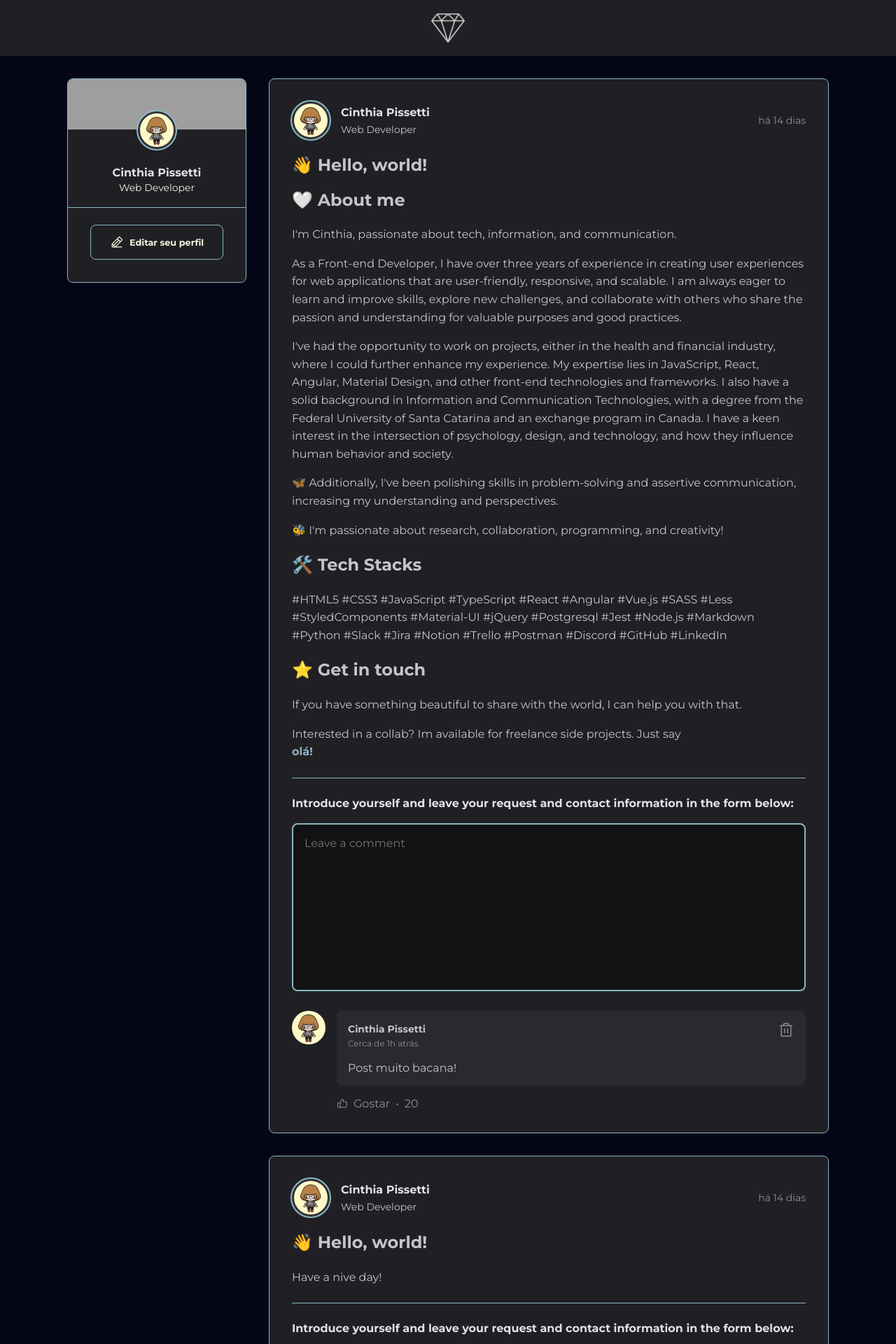
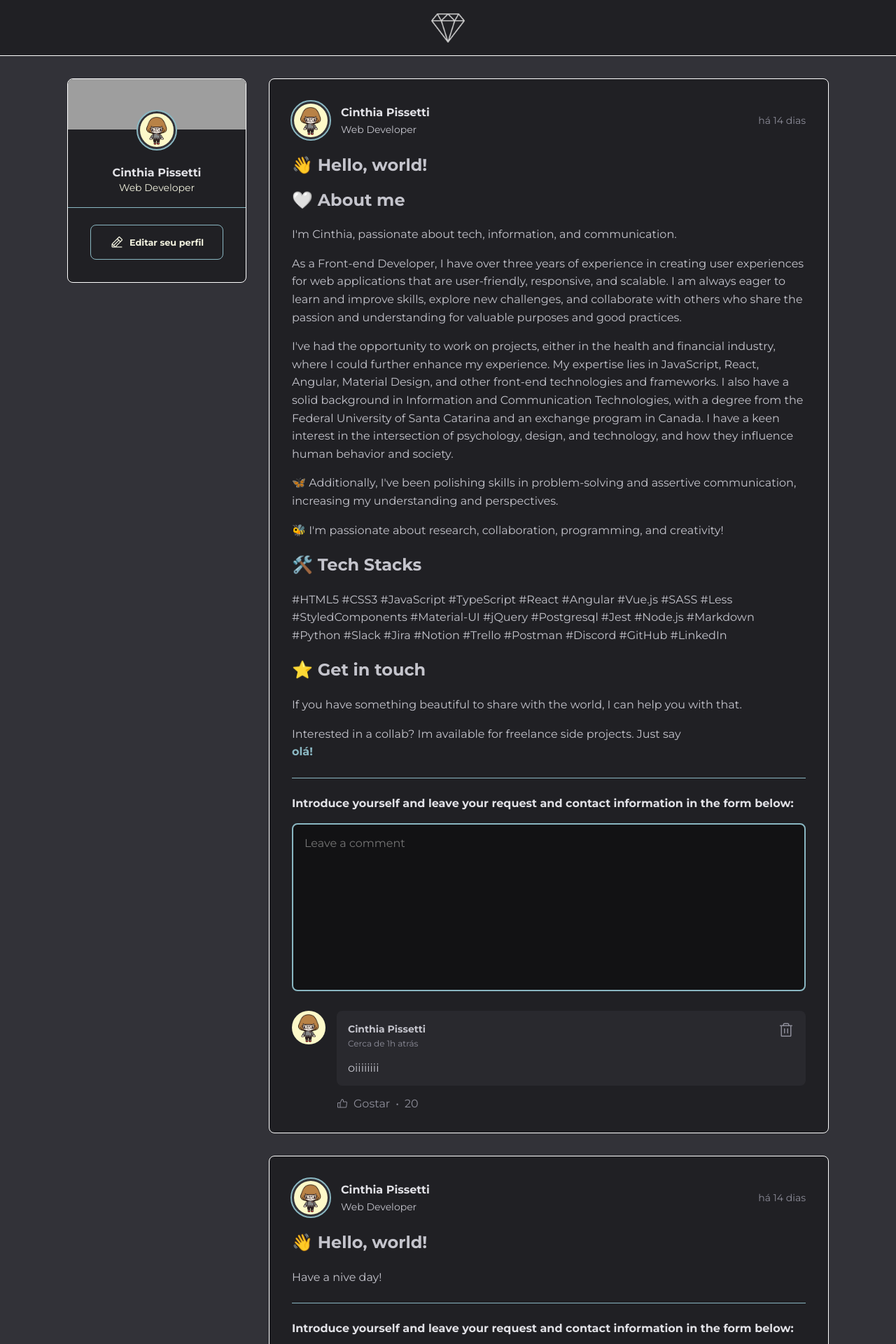
Before and after one commit to CinPi7/React-Fundamentals, a React (Vite) app: page / in a window 1280 px wide. Shown: the top 1920 px of the page at 70% size. Built offline with nearby package versions, Linux system fonts and the light colour scheme; grey boxes are pictures that could not be loaded.

Commit message:
fix bugs

```diff
--- a/src/App.jsx
+++ b/src/App.jsx
@@ -91,10 +91,10 @@ export function App() {
       <div className={styles.wrapper}>
         <Sidebar />
         <main>
-          {posts.map((post, index) => {
+          {posts.map((post) => {
             return (
               <Post
-                key={index}
+                key={post.id}
                 author={post.author}
                 content={post.content}
                 publishedAt={post.publishedAt}
--- a/src/components/Comment.jsx
+++ b/src/components/Comment.jsx
@@ -6,7 +6,7 @@ import { Avatar } from "./Avatar";
 import styles from "./Comment.module.css";
 import profileImage from "./../assets/49377882.jpeg";
 
-export function Comment({ content }) {
+export function Comment() {
   return (
     <div className={styles.comment}>
       <Avatar hasBorder={false} src={profileImage} />
@@ -28,7 +28,7 @@ export function Comment({ content }) {
               <Trash size={24} />
             </button>
           </header>
-          <p>{content}</p>
+          <p>oiiiiiiii</p>
         </div>
 
         <footer>
--- a/src/components/Header.jsx
+++ b/src/components/Header.jsx
@@ -3,7 +3,6 @@ import styles from "./Header.module.css";
 import cinLogo from "./../assets/diamond_636600.png";
 
 export function Header() {
-  console.log("Header", styles);
   return (
     <div>
       <header className={styles.header}>
--- a/src/components/Header.module.css
+++ b/src/components/Header.module.css
@@ -5,6 +5,7 @@
   justify-content: center;
   padding: 0.25rem 0;
   height: 5rem;
+  border-bottom: 1px solid var(--white);
 }
 
 .header img {
--- a/src/components/Post.jsx
+++ b/src/components/Post.jsx
@@ -7,7 +7,7 @@ import { Comment } from "./Comment";
 import { Avatar } from "./Avatar";
 
 import styles from "./Post.module.css";
-export function Post({ author, publishedAt, content }) {
+export function Post({ author, content, publishedAt }) {
   const publishedDateFormatted = format(
     publishedAt,
     "dd 'de' LLLL 'de' yyyy 'às' HH:mm'h'",
@@ -15,19 +15,20 @@ export function Post({ author, publishedAt, content }) {
       locale: ptBR,
     }
   );
-
   const publishedDateSince = formatDistanceToNow(publishedAt, {
     locale: ptBR,
     addSuffix: true,
   });
 
-  const [comments, setComments] = useState(["Post muito bacana!"]); // desestruturação do useState
-  const handleCreateComment = () => {
+  // const [comments, setComments] = useState(["Post muito bacana!"]); // desestruturação do useState
+
+  const handleCreateComment = (event) => {
     event.preventDefault();
 
-    const newComment = event.target.comment.value;
+    // const newComment = event.target.comment.value;
 
-    setComments([...comments, newComment]);
+    // setComments([...comments, newComment]);
+    // event.target.comment.value = "";
   };
 
   return (
@@ -36,7 +37,6 @@ export function Post({ author, publishedAt, content }) {
         <header className={styles.header}>
           <div className={styles.author}>
             <Avatar src={author.avatarURL} />
-
             <div className={styles.authorInfo}>
               <strong>{author.name}</strong>
               <span>{author.role}</span>
@@ -51,26 +51,29 @@ export function Post({ author, publishedAt, content }) {
         </header>
 
         <div className={styles.content}>
-          {content.map((line) => {
+          {content.map((line, index) => {
+            const key = `${line.type}-${index}`;
+
             if (line.type === "first-title") {
-              return <h1>{line.content}</h1>;
+              return <h1 key={key}>{line.content}</h1>;
             }
-
             if (line.type === "second-title") {
-              return <h2>{line.content}</h2>;
+              return <h2 key={key}>{line.content}</h2>;
             }
-
             if (line.type === "paragraph") {
-              return <p>{line.content}</p>;
+              return <p key={key}>{line.content}</p>;
             }
-
             if (line.type === "link") {
-              return <a href="">{line.content}</a>;
+              return (
+                <a key={key} href="/">
+                  {line.content}
+                </a>
+              );
             }
-
             if (line.type === "hashtags") {
-              return <p>{line.content}</p>;
+              return <p key={key}>{line.content}</p>;
             }
+            return null;
           })}
         </div>
 
@@ -79,7 +82,8 @@ export function Post({ author, publishedAt, content }) {
             Introduce yourself and leave your request and contact information in
             the form below:
           </strong>
-          <textarea placeholder="Leave a comment" />
+
+          <textarea name="comment" placeholder="Leave a comment" />
 
           <div className={styles.sendButton}>
             <button name="comment" type="submit">
@@ -89,9 +93,7 @@ export function Post({ author, publishedAt, content }) {
         </form>
 
         <div className="commentList">
-          {comments.map((comment) => {
-            return <Comment content={comment} />;
-          })}
+          <Comment />
         </div>
       </article>
     </div>
@@ -99,7 +101,16 @@ export function Post({ author, publishedAt, content }) {
 }
 
 Post.propTypes = {
-  author: PropTypes.object.isRequired,
-  publishedAt: PropTypes.func,
-  content: PropTypes.array,
+  author: PropTypes.shape({
+    avatarURL: PropTypes.string,
+    name: PropTypes.string,
+    role: PropTypes.string,
+  }),
+  content: PropTypes.arrayOf(
+    PropTypes.shape({
+      type: PropTypes.string,
+      content: PropTypes.string,
+    })
+  ),
+  publishedAt: PropTypes.instanceOf(Date),
 };
--- a/src/components/Post.module.css
+++ b/src/components/Post.module.css
@@ -2,7 +2,7 @@
   background: var(--gray-800);
   border-radius: 8px;
   overflow: hidden;
-  border: 1px solid var(--blue-200);
+  border: 1px solid var(--white);
   padding: 2rem;
 }
 
--- a/src/components/Sidebar.module.css
+++ b/src/components/Sidebar.module.css
@@ -2,7 +2,7 @@
   background: var(--gray-800);
   border-radius: 8px;
   overflow: hidden;
-  border: 1px solid var(--blue-200);
+  border: 1px solid var(--white);
 }
 
 .cover {
--- a/src/global.css
+++ b/src/global.css
@@ -28,7 +28,7 @@
 }
 
 body {
-  background-color: var(--blue-800);
+  background-color: var(--gray-600);
   color: var(--gray-300);
   -webkit-font-smoothing: antialiased; // a fonte fica mais fina!!
 }
```
